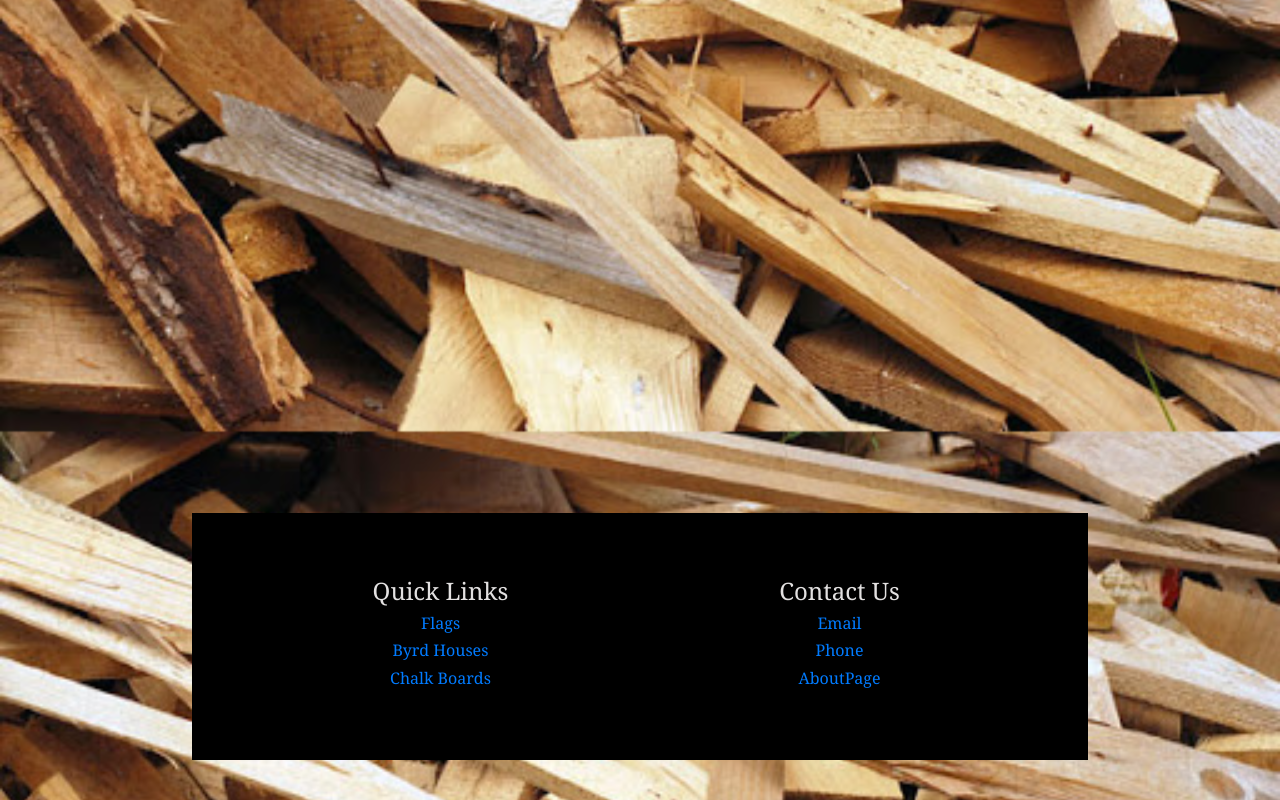
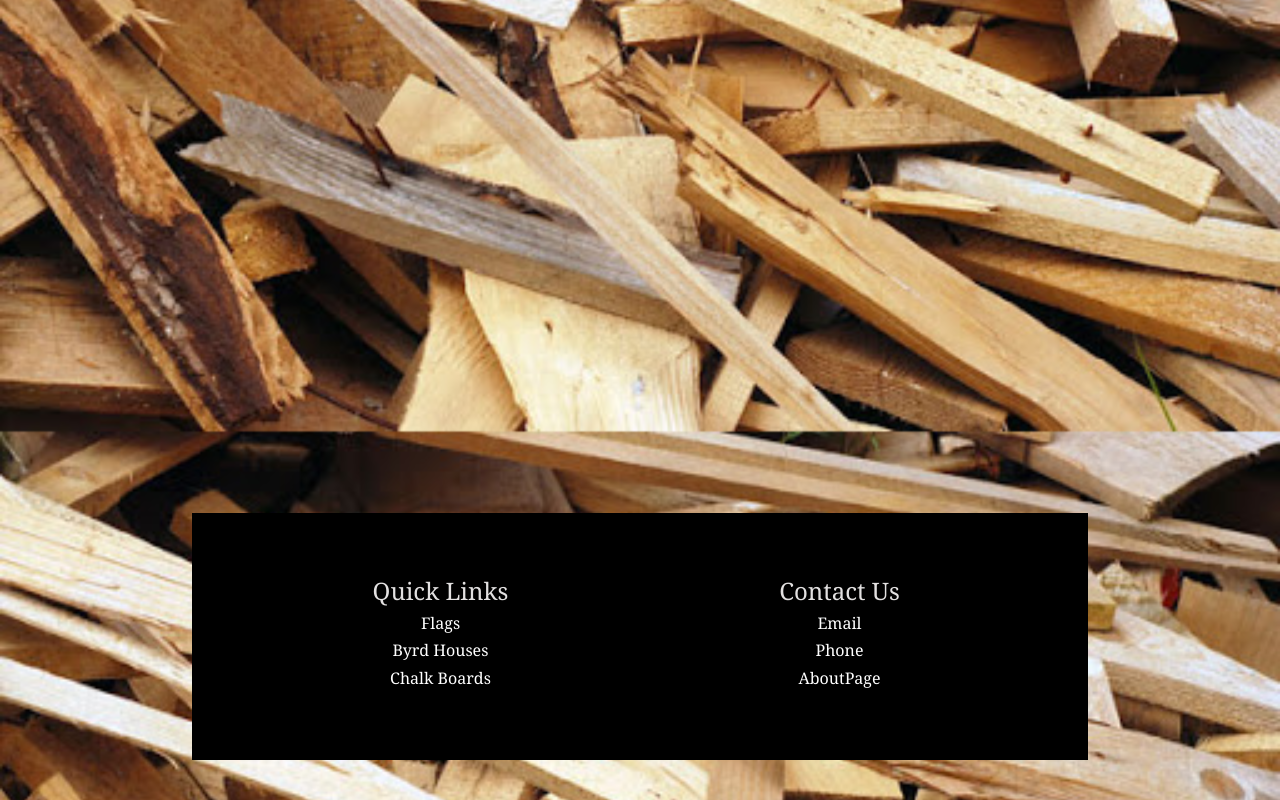
Before and after one commit to GMorse19/off-street, a React (Create React App) app: page /#/ in a window 1280 px wide. Shown: the part 5571-6371 px from the top of the page. Built offline with nearby package versions, Linux system fonts and the light colour scheme.

Commit message:
Footer link color

```diff
--- a/src/Components/Footer/Footer.js
+++ b/src/Components/Footer/Footer.js
@@ -11,16 +11,16 @@ const Footer = () => (
       <Row>
         <Col>
             <h4>Quick Links</h4>
-            <h6><a className='spacing' href='/'>Flags</a></h6>
-            <h6><a className='spacing' href='/'>Byrd Houses</a></h6>
-            <h6><a className='spacing' href='/'>Chalk Boards</a></h6>
+            <h6><a className='spacing a-link-menu' href='/'>Flags</a></h6>
+            <h6><a className='spacing a-link-menu' href='/'>Byrd Houses</a></h6>
+            <h6><a className='spacing a-link-menu' href='/'>Chalk Boards</a></h6>
         </Col>
         <Col>
         <div className='spacing'>
             <h4 className=''>Contact Us</h4>
-            <h6><a className='spacing' href='/'>Email</a></h6>
-            <h6><a className='spacing' href='/'>Phone</a></h6>
-            <h6><a className='spacing' href='/'>AboutPage</a></h6>
+            <h6><a className='spacing a-link-menu' href='/'>Email</a></h6>
+            <h6><a className='spacing a-link-menu' href='/'>Phone</a></h6>
+            <h6><a className='spacing a-link-menu' href='#/about'>AboutPage</a></h6>
         </div>
         </Col>
       </Row>
--- a/src/Components/Intro/Intro.js
+++ b/src/Components/Intro/Intro.js
@@ -61,7 +61,7 @@ const Intro = () => (
 
         <Row className='row-padding'>
           <Col xs={12} md={6}>
-            <Parallax scrollAxis='horizontal' className="custom-class" x={[-50, 30]} tagOuter="figure">
+            <Parallax className="custom-class" y={[-50, 30]} tagOuter="figure">
               <div className='image-div-about'>
                 <img className='flag-image' src={flag.blackAndWhite.front} alt='Black and White Flag' />
               </div>
```
